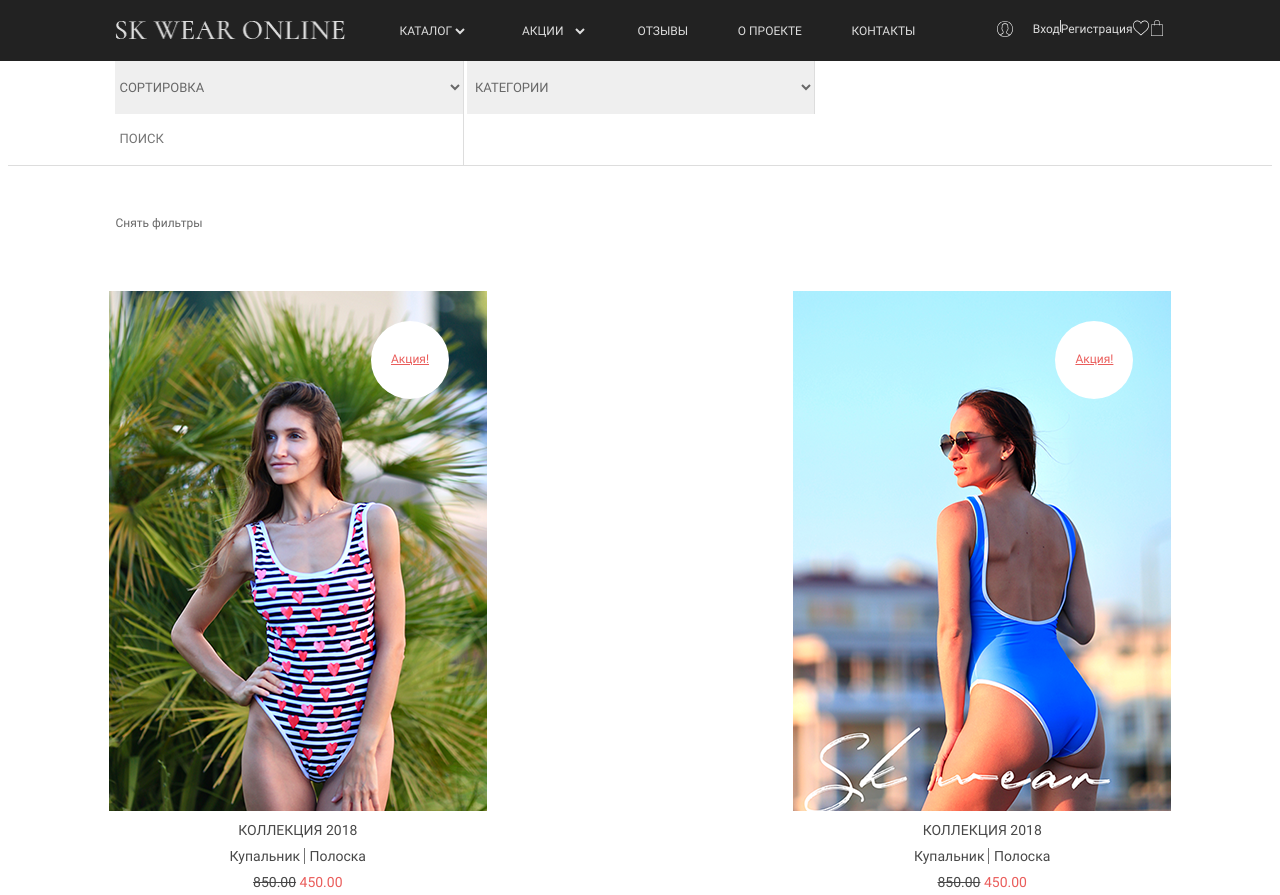
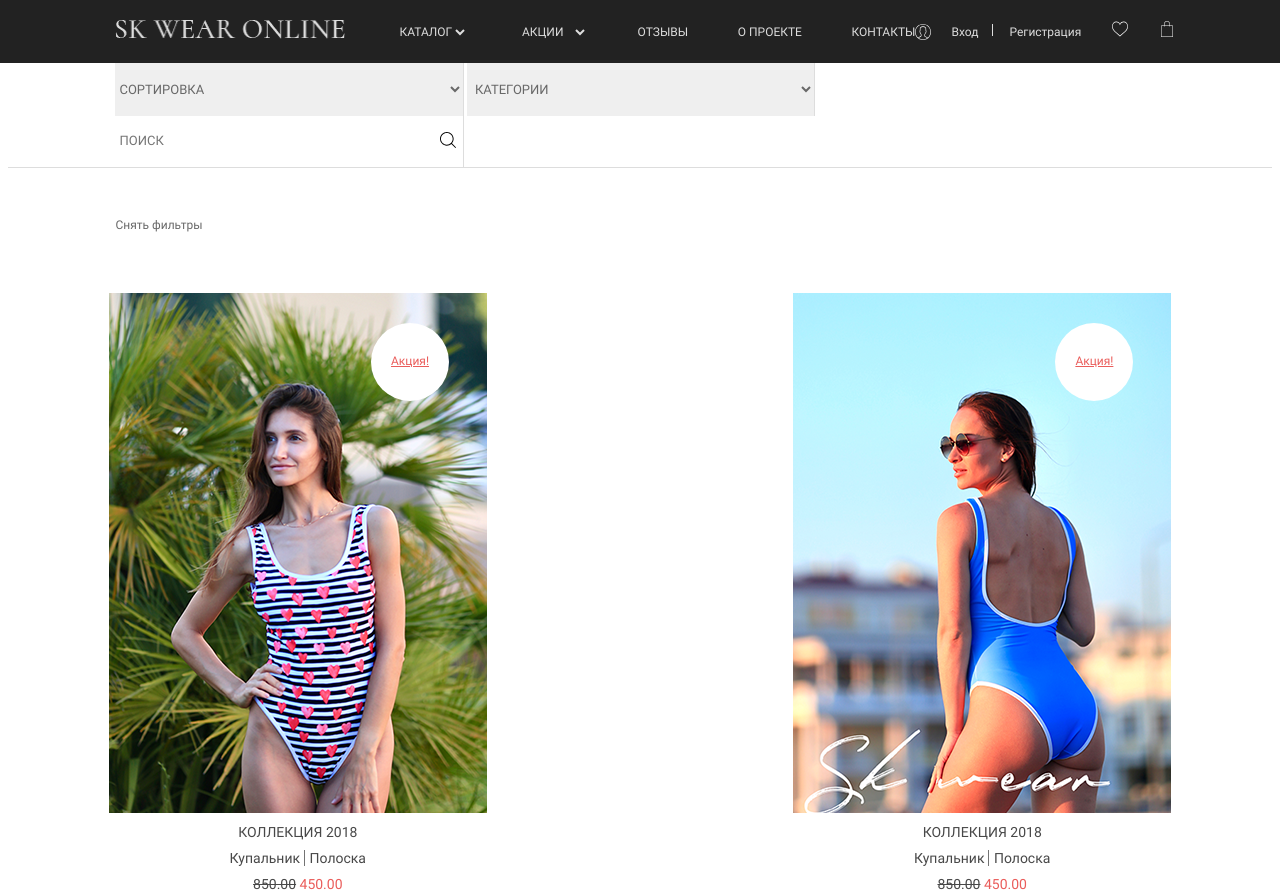
Before and after one commit to SvetlanaVoshchevskaya/hackathon-01-09-18, a website: page src/index.html in a window 1280 px wide. Shown: the top 895 px of the page. Drawn offline with nearby package versions, Linux system fonts and the light colour scheme; files that its build step writes are made by us from their sources; files whose address does not match are found by name.

Commit message:
header nav-buttons block fixed

```diff
--- a/src/index.html
+++ b/src/index.html
@@ -60,7 +60,6 @@
           </svg>
           <p>Вход</p>
         </button>
-        <div class="navigation__item--border"></div>
         <button class="navigation__item">Регистрация</button>
         <button class="navigation__item">
           <svg width="16px" height="16px">
--- a/src/scss/header.scss
+++ b/src/scss/header.scss
@@ -8,9 +8,9 @@
   background-color: #222222;
   font-family: $main-font;
 
-  &__logo {
-    line-height: 0;
-  }
+  // &__logo {
+  //   line-height: 0;
+  // }
 }
 
 .navigation {
@@ -18,7 +18,7 @@
   margin: 0 auto;
   display: flex;
   justify-content: space-between;
-  align-items: center;
+  // align-items: center;
 
   &__container--left {
     display: flex;
@@ -29,8 +29,17 @@
   &__container--right {
     display: flex;
     justify-content: space-between;
-    align-items: flex-start;
-    flex-basis: 16%;
+    min-width: calculateRem(260px);
+    position: relative;
+
+    &::before {
+      content: '';
+      width: 1px;
+      height: 12px;
+      position: absolute;
+      background-color: #dddddd;
+      transform: translate(calculateRem(77px), calculateRem(4px));
+    }
   }
 
   &__item {
@@ -49,12 +58,6 @@
     &--icon {
       display: flex;
       align-items: center;
-    }
-
-    &--border {
-      width: 1px;
-      height: 12px;
-      background-color: #dddddd;
     }
   }
 }
@@ -143,7 +146,7 @@
 
     &--search {
       width: 100%;
-      display: inline;
+      // display: inline;
       color: #000;
       text-transform: none;
       cursor: text;
@@ -159,7 +162,7 @@
     position: relative;
     width: 33.2%;
     padding-left: calculateRem(4px);
-    box-sizing: border-box;
+    // box-sizing: border-box;
   }
 
   &__button {
```
Also changed, not shown: build/css/styles.css, build/css/styles.min.css, build/index.html.
